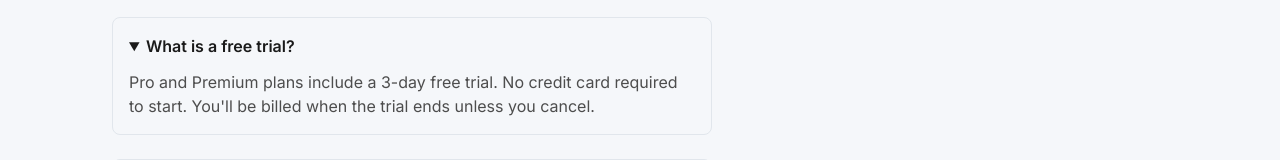
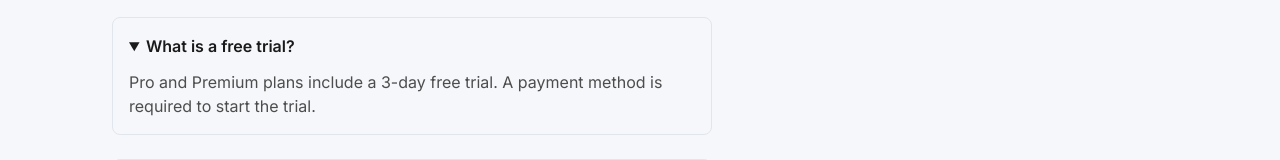
Before and after one commit to SAIMON-AHMED/askesis-exam-prep, a Next.js app in the folder frontend/: page /subscription in a window 1280 px wide. Both pictures are taken after a click on the element "What is a free trial?". Shown: the part 1016-1176 px from the top of the page. Built offline with nearby package versions, Linux system fonts and the light colour scheme; no server answers.

Commit message:
Require payment method for trials
Require payment collection during Stripe subscription Checkout and remove the misleading post-trial billing FAQ text.

```diff
--- a/frontend/src/app/subscription/page.tsx
+++ b/frontend/src/app/subscription/page.tsx
@@ -221,8 +221,7 @@ export default function SubscriptionPage() {
               What is a free trial?
             </summary>
             <p style={{ marginTop: '12px', marginBottom: 0, color: 'var(--text-secondary)' }}>
-              Pro and Premium plans include a 3-day free trial. No credit card required to start. You'll be
-              billed when the trial ends unless you cancel.
+              Pro and Premium plans include a 3-day free trial. A payment method is required to start the trial.
             </p>
           </details>
 
```
Also changed, not shown: 1 other file (tests, documents, lock files or other folders).
